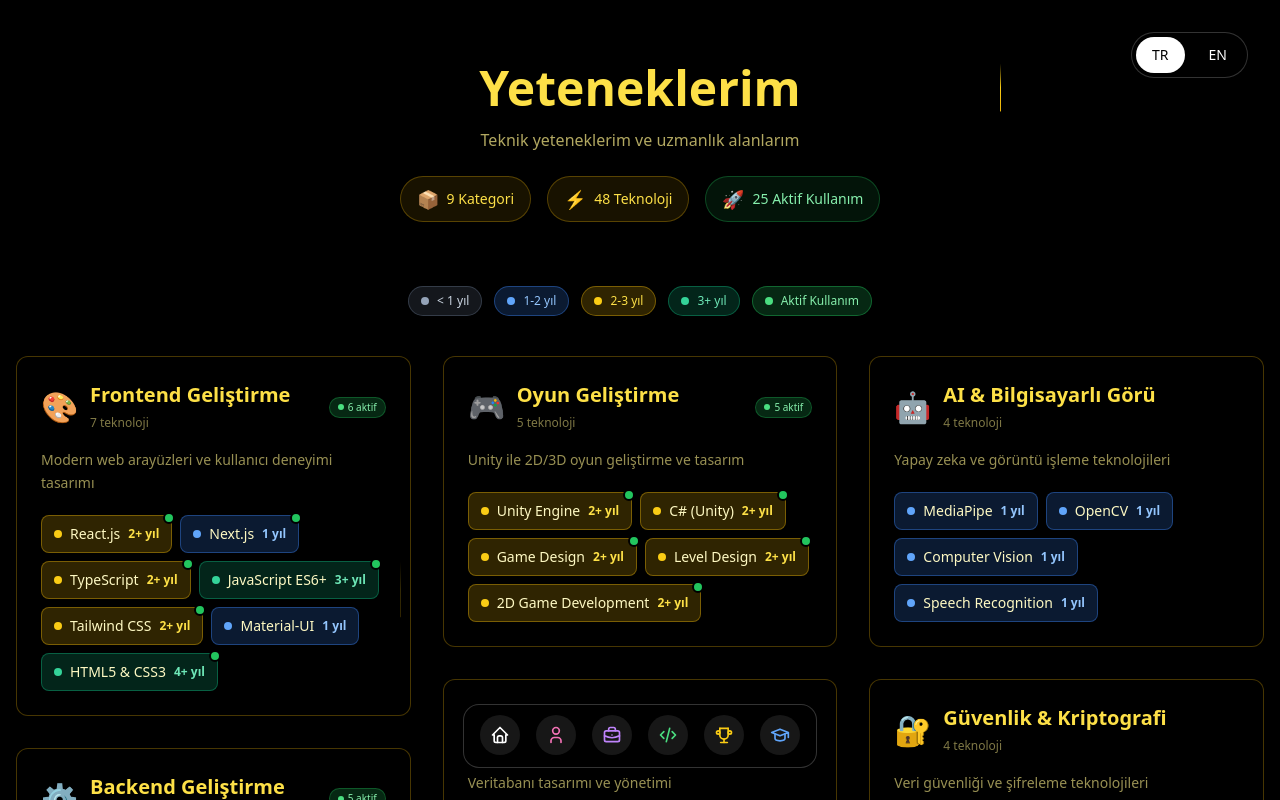
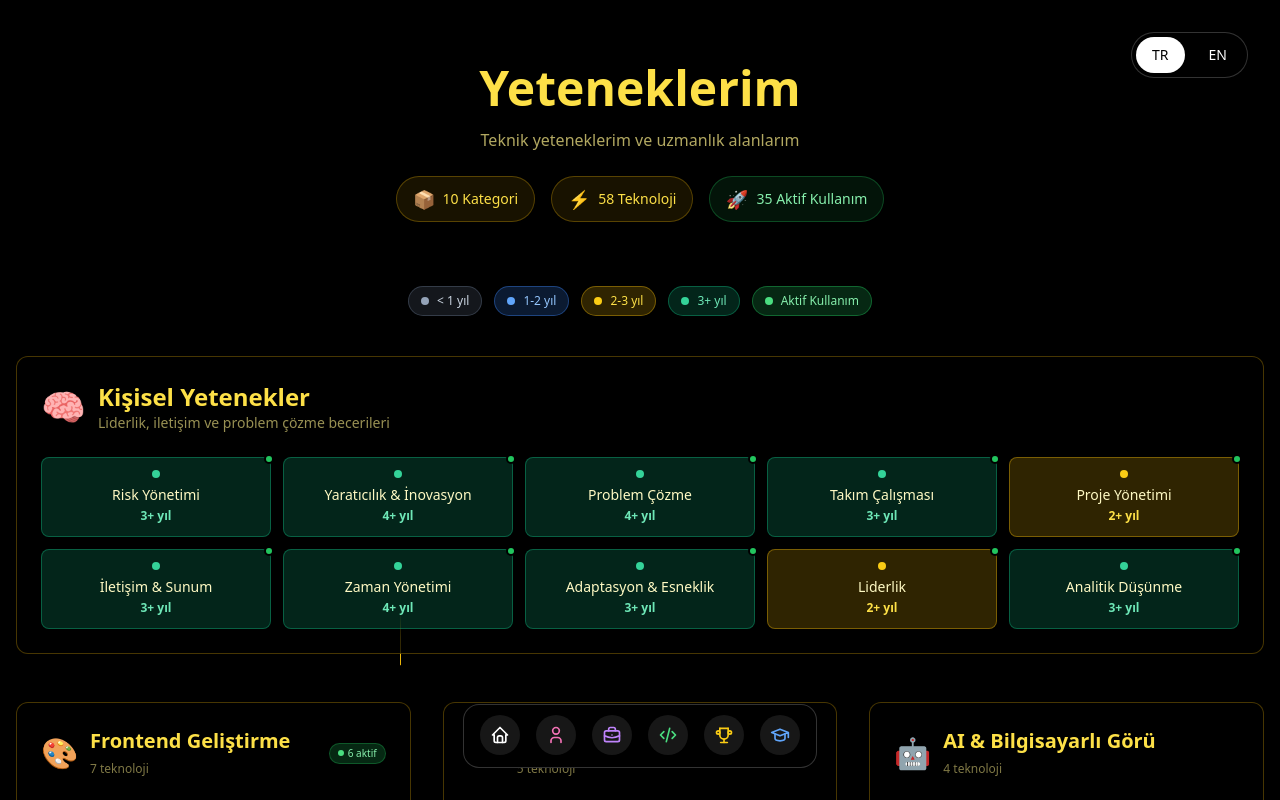
Before and after one commit to KBatuhanB/Portfolio, a Next.js app: page /Portfolio/skills in a window 1280 px wide. Shown: the top 800 px of the page. Built offline with nearby package versions, Linux system fonts and the light colour scheme.

Commit message:
Add: Soft Skills

```diff
--- a/src/app/skills/page.tsx
+++ b/src/app/skills/page.tsx
@@ -378,6 +378,20 @@ export default function SkillsPage() {
    */
   const isTurkish = t.navigation.skills === 'Yetenekler';
 
+  /**
+   * Soft skills kategorisini ayır (ilk kategori)
+   */
+  const softSkillsCategory = useMemo(() => {
+    return categories.find(cat => cat.id === 'soft-skills');
+  }, [categories]);
+
+  /**
+   * Teknik skill kategorilerini al (soft skills hariç)
+   */
+  const technicalCategories = useMemo(() => {
+    return categories.filter(cat => cat.id !== 'soft-skills');
+  }, [categories]);
+
   return (
     <>
       <BackgroundBeamsWithCollision colorTheme="yellow">
@@ -429,9 +443,75 @@ export default function SkillsPage() {
               <ExperienceLegend labels={experienceLabels} />
             </div>
 
-            {/* Skills Grid */}
+            {/* Kişisel Yetenekler - Tablo Formatı */}
+            {softSkillsCategory && (
+              <div className="max-w-7xl mx-auto mb-12">
+                <div className="bg-black/80 border border-yellow-500/30 rounded-xl p-6 hover:border-yellow-400/60 transition-all duration-300">
+                  {/* Kategori Başlığı */}
+                  <div className="flex items-center gap-3 mb-6">
+                    <span className="text-4xl">{softSkillsCategory.icon}</span>
+                    <div>
+                      <h2 className="text-2xl font-bold text-yellow-300">
+                        {softSkillsCategory.name}
+                      </h2>
+                      <p className="text-sm text-yellow-200/60">
+                        {softSkillsCategory.description}
+                      </p>
+                    </div>
+                  </div>
+
+                  {/* Tablo Grid */}
+                  <div className="grid grid-cols-1 md:grid-cols-2 lg:grid-cols-3 xl:grid-cols-5 gap-3">
+                    {softSkillsCategory.skills.map((skill, index) => {
+                      const colors = getExperienceColor(skill.yearsOfExperience);
+                      const experienceText = formatExperience(skill.yearsOfExperience, experienceLabels);
+
+                      return (
+                        <div
+                          key={`soft-${skill.name}-${index}`}
+                          className={`
+                            relative flex flex-col items-center justify-center
+                            px-4 py-3 rounded-lg
+                            ${colors.bg} ${colors.border} border
+                            transition-all duration-300
+                            hover:scale-105 hover:shadow-lg
+                            cursor-default
+                            min-h-[80px]
+                          `}
+                        >
+                          {/* Aktif kullanım badge'i */}
+                          {skill.isActive && (
+                            <div
+                              className="absolute -top-1 -right-1 w-2.5 h-2.5 bg-green-500 rounded-full border-2 border-black"
+                              title={experienceLabels.activelyUsing}
+                            >
+                              <span className="absolute inset-0 rounded-full bg-green-400 animate-ping opacity-75" />
+                            </div>
+                          )}
+
+                          {/* Deneyim göstergesi dot */}
+                          <div className={`w-2 h-2 rounded-full ${colors.dot} mb-2`} />
+
+                          {/* Skill adı */}
+                          <span className="text-sm font-medium text-yellow-100 text-center leading-tight">
+                            {skill.name}
+                          </span>
+
+                          {/* Deneyim süresi */}
+                          <span className={`text-xs font-semibold ${colors.text} mt-1`}>
+                            {experienceText}
+                          </span>
+                        </div>
+                      );
+                    })}
+                  </div>
+                </div>
+              </div>
+            )}
+
+            {/* Teknik Yetenekler - Card Grid */}
             <div className="max-w-7xl mx-auto">
-              {categories.length === 0 ? (
+              {technicalCategories.length === 0 ? (
                 <div className="text-center py-16">
                   <div className="text-6xl mb-4">🔍</div>
                   <p className="text-yellow-300/70 text-lg">
@@ -442,7 +522,7 @@ export default function SkillsPage() {
                 </div>
               ) : (
                 <div className="columns-1 md:columns-2 lg:columns-3 gap-8 space-y-8">
-                  {categories.map((category) => (
+                  {technicalCategories.map((category) => (
                     <div key={category.id} className="break-inside-avoid">
                       <SkillCategoryCard
                         category={category}
--- a/src/i18n/locales/en.ts
+++ b/src/i18n/locales/en.ts
@@ -759,6 +759,24 @@ My journey includes active participation in Game Jams, internships, and real-wor
     },
     categories: [
       {
+        id: 'soft-skills',
+        name: 'Personal Skills',
+        icon: '🧠',
+        description: 'Leadership, communication and problem-solving abilities',
+        skills: [
+          { name: 'Risk Management', yearsOfExperience: 3, isActive: true },
+          { name: 'Creativity & Innovation', yearsOfExperience: 4, isActive: true },
+          { name: 'Problem Solving', yearsOfExperience: 4, isActive: true },
+          { name: 'Teamwork', yearsOfExperience: 3, isActive: true },
+          { name: 'Project Management', yearsOfExperience: 2, isActive: true },
+          { name: 'Communication & Presentation', yearsOfExperience: 3, isActive: true },
+          { name: 'Time Management', yearsOfExperience: 4, isActive: true },
+          { name: 'Adaptation & Flexibility', yearsOfExperience: 3, isActive: true },
+          { name: 'Leadership', yearsOfExperience: 2, isActive: true },
+          { name: 'Analytical Thinking', yearsOfExperience: 3, isActive: true },
+        ],
+      },
+      {
         id: 'frontend',
         name: 'Frontend Development',
         icon: '🎨',
@@ -770,7 +788,7 @@ My journey includes active participation in Game Jams, internships, and real-wor
           { name: 'JavaScript ES6+', yearsOfExperience: 3, isActive: true },
           { name: 'Tailwind CSS', yearsOfExperience: 2, isActive: true },
           { name: 'Material-UI', yearsOfExperience: 1 },
-          { name: 'HTML5 & CSS3', yearsOfExperience: 4, isActive: true },
+          { name: 'HTML5 & CSS3', yearsOfExperience: 2, isActive: true },
         ],
       },
       {
@@ -783,7 +801,7 @@ My journey includes active participation in Game Jams, internships, and real-wor
           { name: 'Express.js', yearsOfExperience: 2, isActive: true },
           { name: 'ASP.NET Core', yearsOfExperience: 1 },
           { name: 'REST API Design', yearsOfExperience: 2, isActive: true },
-          { name: 'Python', yearsOfExperience: 2, isActive: true },
+          { name: 'Python', yearsOfExperience: 4, isActive: true },
           { name: 'Flask', yearsOfExperience: 1 },
           { name: 'C#', yearsOfExperience: 2, isActive: true },
         ],
@@ -870,8 +888,8 @@ My journey includes active participation in Game Jams, internships, and real-wor
         icon: '🛠️',
         description: 'Development tools and version control',
         skills: [
-          { name: 'Git & GitHub', yearsOfExperience: 4, isActive: true },
-          { name: 'VS Code', yearsOfExperience: 4, isActive: true },
+          { name: 'Git & GitHub', yearsOfExperience: 3, isActive: true },
+          { name: 'VS Code', yearsOfExperience: 3, isActive: true },
           { name: 'Swagger/OpenAPI', yearsOfExperience: 2 },
           { name: 'npm/yarn', yearsOfExperience: 3, isActive: true },
           { name: 'Postman', yearsOfExperience: 2, isActive: true },
--- a/src/i18n/locales/tr.ts
+++ b/src/i18n/locales/tr.ts
@@ -760,6 +760,24 @@ Yolculuğum GameJam'lere aktif katılım, stajlar ve gerçek dünya projelerini
     },
     categories: [
       {
+        id: 'soft-skills',
+        name: 'Kişisel Yetenekler',
+        icon: '🧠',
+        description: 'Liderlik, iletişim ve problem çözme becerileri',
+        skills: [
+          { name: 'Risk Yönetimi', yearsOfExperience: 3, isActive: true },
+          { name: 'Yaratıcılık & İnovasyon', yearsOfExperience: 4, isActive: true },
+          { name: 'Problem Çözme', yearsOfExperience: 4, isActive: true },
+          { name: 'Takım Çalışması', yearsOfExperience: 3, isActive: true },
+          { name: 'Proje Yönetimi', yearsOfExperience: 2, isActive: true },
+          { name: 'İletişim & Sunum', yearsOfExperience: 3, isActive: true },
+          { name: 'Zaman Yönetimi', yearsOfExperience: 4, isActive: true },
+          { name: 'Adaptasyon & Esneklik', yearsOfExperience: 3, isActive: true },
+          { name: 'Liderlik', yearsOfExperience: 2, isActive: true },
+          { name: 'Analitik Düşünme', yearsOfExperience: 3, isActive: true },
+        ],
+      },
+      {
         id: 'frontend',
         name: 'Frontend Geliştirme',
         icon: '🎨',
@@ -771,7 +789,7 @@ Yolculuğum GameJam'lere aktif katılım, stajlar ve gerçek dünya projelerini
           { name: 'JavaScript ES6+', yearsOfExperience: 3, isActive: true },
           { name: 'Tailwind CSS', yearsOfExperience: 2, isActive: true },
           { name: 'Material-UI', yearsOfExperience: 1 },
-          { name: 'HTML5 & CSS3', yearsOfExperience: 4, isActive: true },
+          { name: 'HTML5 & CSS3', yearsOfExperience: 2, isActive: true },
         ],
       },
       {
@@ -784,7 +802,7 @@ Yolculuğum GameJam'lere aktif katılım, stajlar ve gerçek dünya projelerini
           { name: 'Express.js', yearsOfExperience: 2, isActive: true },
           { name: 'ASP.NET Core', yearsOfExperience: 1 },
           { name: 'REST API Design', yearsOfExperience: 2, isActive: true },
-          { name: 'Python', yearsOfExperience: 2, isActive: true },
+          { name: 'Python', yearsOfExperience: 4, isActive: true },
           { name: 'Flask', yearsOfExperience: 1 },
           { name: 'C#', yearsOfExperience: 2, isActive: true },
         ],
@@ -871,8 +889,8 @@ Yolculuğum GameJam'lere aktif katılım, stajlar ve gerçek dünya projelerini
         icon: '🛠️',
         description: 'Geliştirme araçları ve versiyon kontrol',
         skills: [
-          { name: 'Git & GitHub', yearsOfExperience: 4, isActive: true },
-          { name: 'VS Code', yearsOfExperience: 4, isActive: true },
+          { name: 'Git & GitHub', yearsOfExperience: 3, isActive: true },
+          { name: 'VS Code', yearsOfExperience: 3, isActive: true },
           { name: 'Swagger/OpenAPI', yearsOfExperience: 2 },
           { name: 'npm/yarn', yearsOfExperience: 3, isActive: true },
           { name: 'Postman', yearsOfExperience: 2, isActive: true },
```
